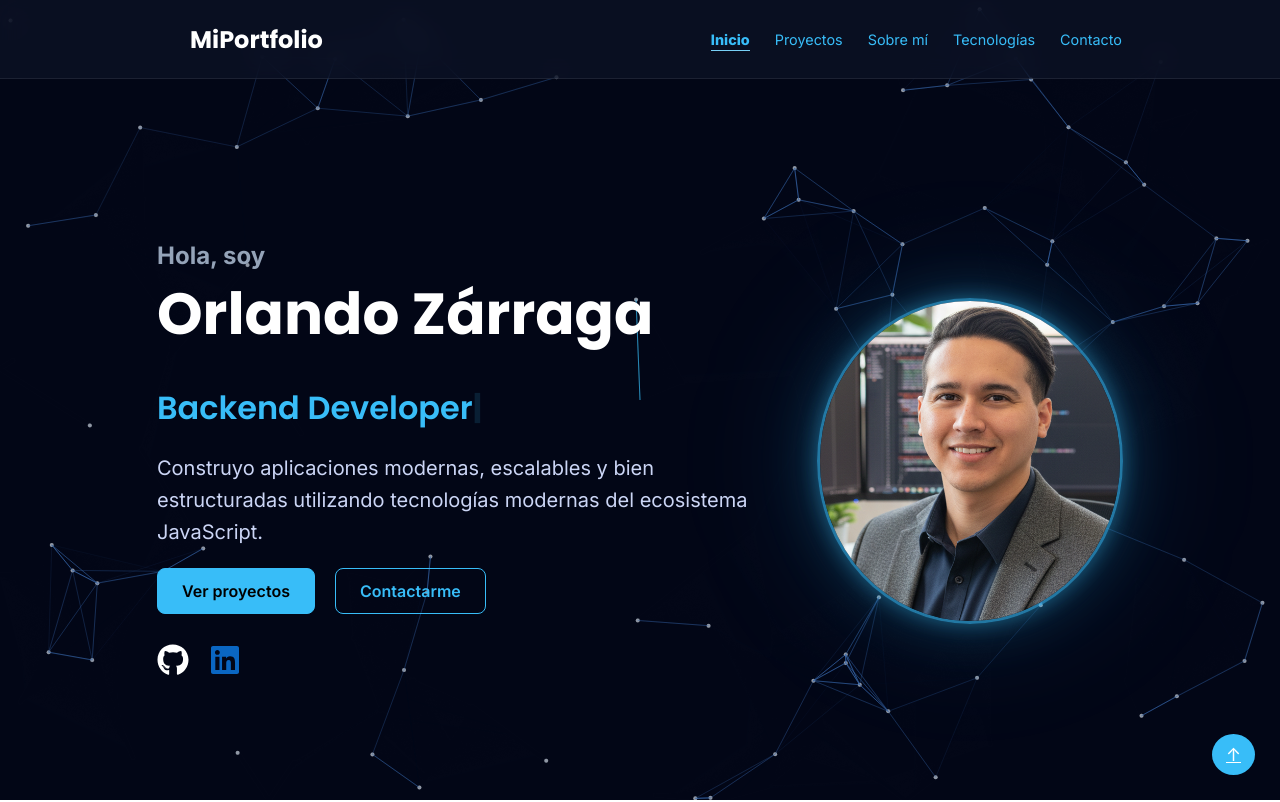
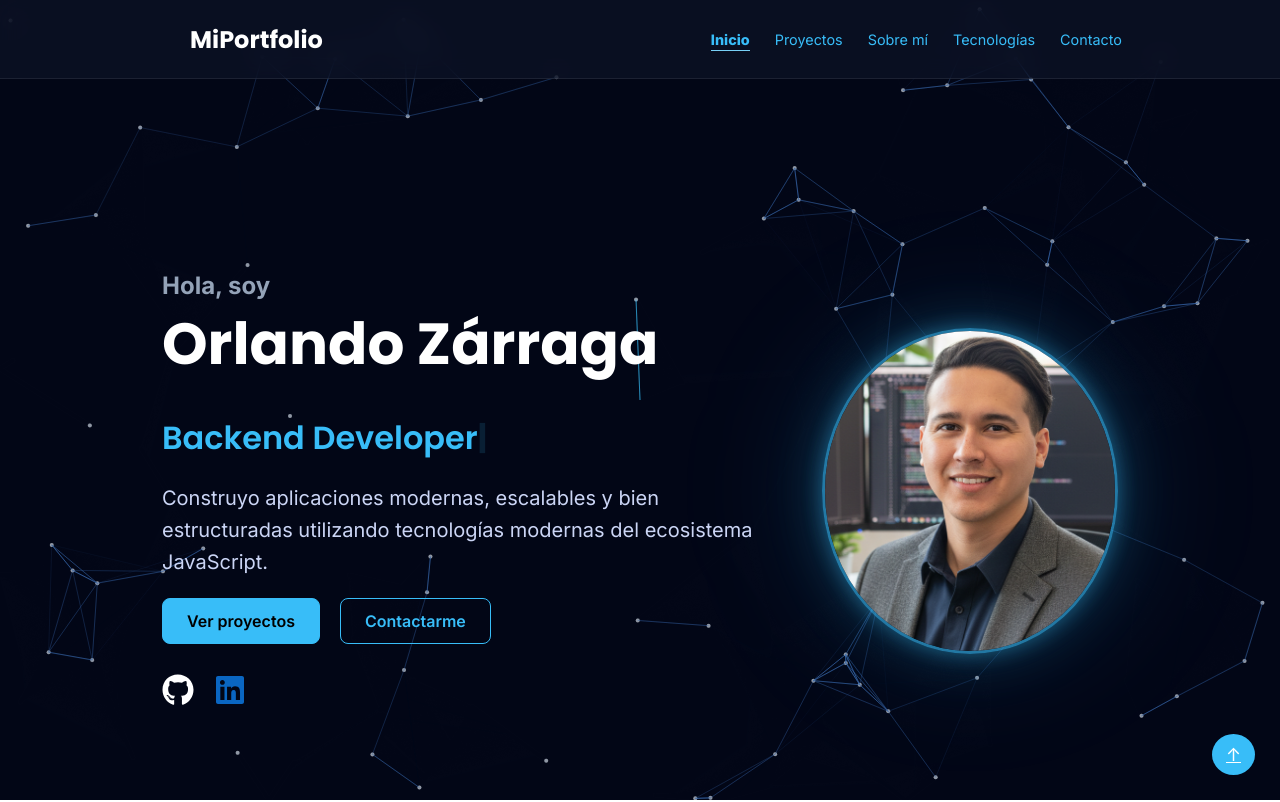
Before and after one commit to Orlando3486/orlando-zarraga-portfolio, a Next.js app in the folder front/: page / in a window 1280 px wide. Shown: the top 802 px of the page. Built offline with nearby package versions, Linux system fonts and the light colour scheme.

Commit message:
correcion de espacios entre nav y inicio

```diff
--- a/front/app/globals.css
+++ b/front/app/globals.css
@@ -6,6 +6,7 @@ body {
   overflow-x: hidden;
   min-height: 100dvh;
   scroll-behavior: smooth;
+  padding-top: 15px;
 }
 
 .interactive-bg {
--- a/front/components/sections/hero.tsx
+++ b/front/components/sections/hero.tsx
@@ -54,7 +54,7 @@ export default function Hero() {
           <Image
             src="/images/profile-image.png"
             alt="Foto Orlando Zárraga"
-            width={300}
+            width={290}
             height={320}
             className="profile-img"
           />
```
